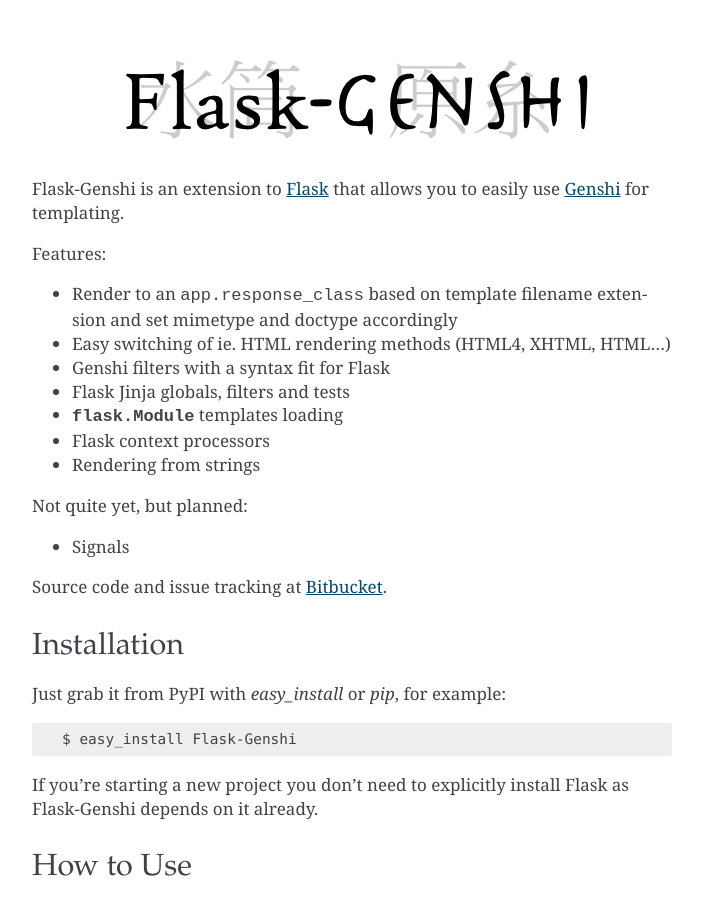
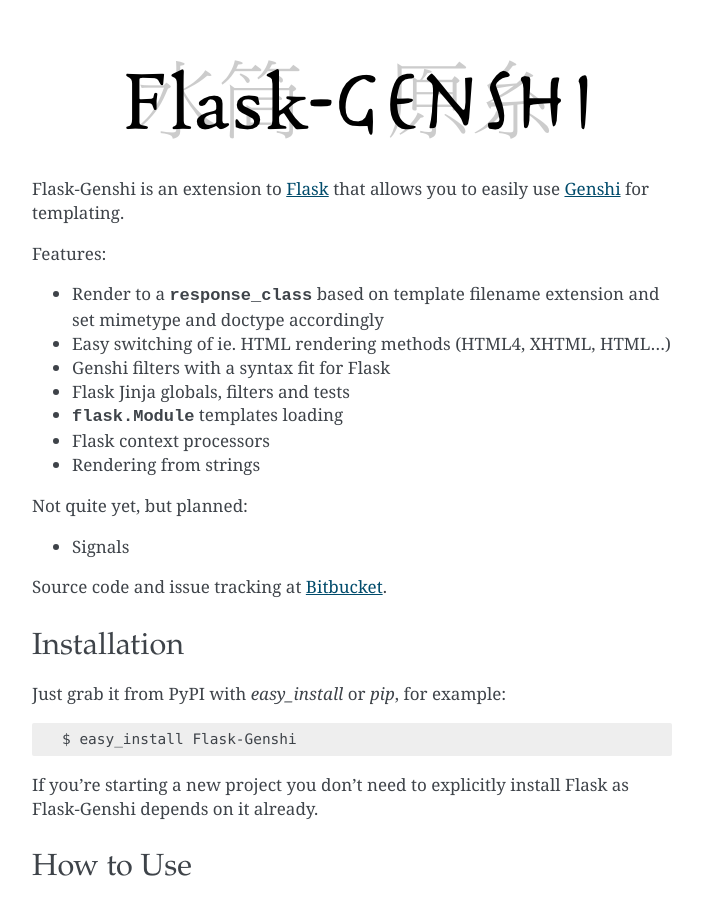
Before and after one commit to dag/flask-genshi, a Sphinx documentation site: the page built from docs/index.rst, in a window 1280 px wide and 900 px high. Shown: the whole window, without its empty margins (288-991 px from the left). Built offline with Sphinx 7.4.7, drawn with Linux system fonts in a browser that asks for light colours.

Commit message:
Interlink response_class in feature list

```diff
--- a/docs/index.rst
+++ b/docs/index.rst
@@ -8,8 +8,8 @@
 
 Features:
 
-* Render to an ``app.response_class`` based on template filename extension
-  and set mimetype and doctype accordingly
+* Render to a :attr:`~flask.Flask.response_class` based on
+  template filename extension and set mimetype and doctype accordingly
 * Easy switching of ie. HTML rendering methods (HTML4, XHTML, HTML…)
 * Genshi filters with a syntax fit for Flask
 * Flask Jinja globals, filters and tests
```
